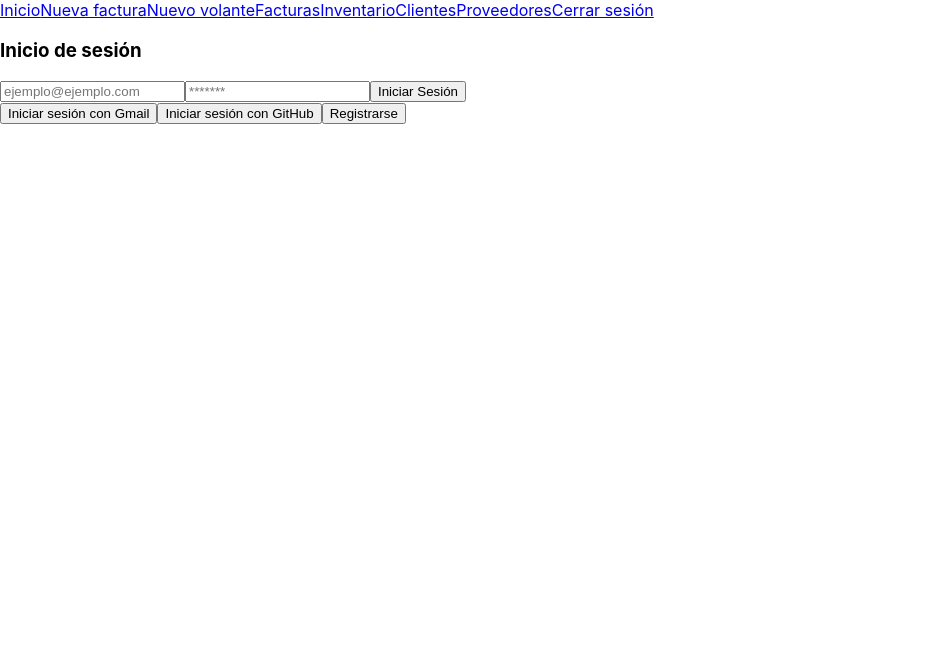
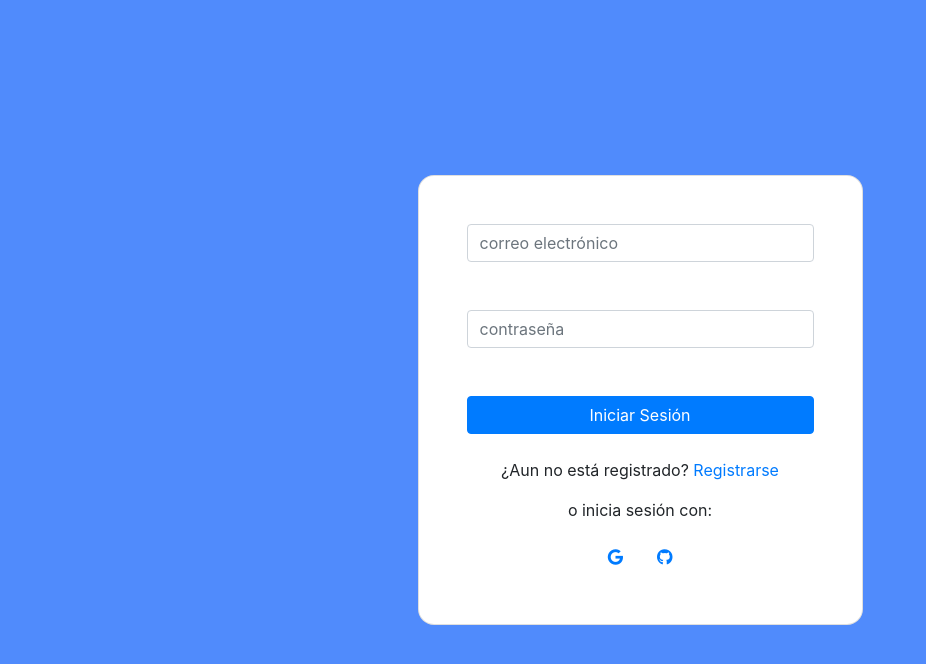
Before and after one commit to svntivgo/front-donraul, a React (Create React App) app: page /login in a window 1280 px wide. Shown: the top 664 px of the page, without its empty margins (0-926 px from the left). Built offline with nearby package versions, Linux system fonts and the light colour scheme.

Commit message:
estilos bootstrap para login y registrar

```diff
--- a/public/index.html
+++ b/public/index.html
@@ -24,11 +24,13 @@
       work correctly both with client-side routing and a non-root public URL.
       Learn how to configure a non-root public URL by running `npm run build`.
     -->
-    <script
-      src="https://cdn.jsdelivr.net/npm/bootstrap@5.1.3/dist/js/bootstrap.bundle.min.js"
-      integrity="sha384-ka7Sk0Gln4gmtz2MlQnikT1wXgYsOg+OMhuP+IlRH9sENBO0LRn5q+8nbTov4+1p"
+    <link
+      rel="stylesheet"
+      href="https://stackpath.bootstrapcdn.com/bootstrap/4.1.0/css/bootstrap.min.css"
+      integrity="sha384-9gVQ4dYFwwWSjIDZnLEWnxCjeSWFphJiwGPXr1jddIhOegiu1FwO5qRGvFXOdJZ4"
       crossorigin="anonymous"
-    ></script>
+    />
+    <script src="https://kit.fontawesome.com/bba05b0e25.js" crossorigin="anonymous"></script>
     <title>Ferretería Don Raúl</title>
   </head>
   <body>
--- a/src/components/Login.jsx
+++ b/src/components/Login.jsx
@@ -17,33 +17,76 @@ function Login({ authHandle, gmailSigninHandle, githubSigninHandle, auth }) {
   if (auth) return <Navigate to="/"></Navigate>;
 
   return (
-    <div>
-      <h3>Inicio de sesión</h3>
-      <form onSubmit={submitHandle}>
+    <section
+      class="vh-100"
+      style={{ height: "100vh", backgroundColor: "#508bfc" }}
+    >
+      <div class="container py-5 h-100">
+        <div class="row d-flex justify-content-center align-items-center h-100">
+          <div class="col-12 col-md-8 col-lg-6 col-xl-5">
+            <div class="card shadow-2-strong" style={{ borderRadius: "1rem" }}>
+              <div class="card-body p-5 text-center">
+                <form className="login__formulario" onSubmit={submitHandle}>
+                  <div className="form-outline mb-4">
                     <input
+                      className="login__email form-control"
                       required
                       name="email"
                       id="email"
                       type={"email"}
-          placeholder="ejemplo@ejemplo.com"
+                      placeholder="correo electrónico"
                     ></input>
+                    <label className="form-label" for="email"></label>
+                  </div>
+                  <div className="form-outline mb-4">
                     <input
+                      className="login__password form-control"
                       required
                       name="password"
                       id="password"
                       type={"password"}
-          placeholder="*******"
+                      placeholder="contraseña"
                     ></input>
-        <button type="submit">Iniciar Sesión</button>
+                    <label class="form-label" for="password"></label>
+                  </div>
+                  <button
+                    className="login__boton iniciar-sesion btn btn-primary btn-block mb-4"
+                    type="submit"
+                  >
+                    Iniciar Sesión
+                  </button>
                 </form>
-      <button onClick={() => gmailSigninHandle()}>
-        Iniciar sesión con Gmail
+                <div className="text-center">
+                  <p>
+                    ¿Aun no está registrado?{" "}
+                    <a
+                      className="login_boton registrarse"
+                      onClick={() => navigate("/registrar")}
+                      href="/registrar#"
+                    >
+                      Registrarse
+                    </a>
+                  </p>
+                  <p>o inicia sesión con:</p>
+                  <button
+                    className="login__boton iniciar-gmail btn btn-link btn-floating mx-1"
+                    onClick={() => gmailSigninHandle()}
+                  >
+                    <i class="fab fa-google"></i>
                   </button>
-      <button onClick={() => githubSigninHandle()}>
-        Iniciar sesión con GitHub
+                  <button
+                    className="login__boton iniciar-github btn btn-link btn-floating mx-1"
+                    onClick={() => githubSigninHandle()}
+                  >
+                    <i class="fab fa-github"></i>
                   </button>
-      <button onClick={() => navigate("/registrar")}>Registrarse</button>
                 </div>
+              </div>
+            </div>
+          </div>
+        </div>
+      </div>
+    </section>
   );
 }
 
--- a/src/components/Navbar.jsx
+++ b/src/components/Navbar.jsx
@@ -3,7 +3,10 @@ import { connect } from "react-redux";
 import { Link } from "react-router-dom";
 import { unsetAuth } from "../actions/actions";
 
-const Navbar = ({ authHandle }) => {
+const Navbar = ({ authHandle, auth }) => {
+
+  if (!auth) return <></>;
+
   return (
     <>
       <nav>
--- a/src/components/Registrar.jsx
+++ b/src/components/Registrar.jsx
@@ -20,26 +20,51 @@ function Registrar({ authHandle, auth }) {
   if (auth) return <Navigate to="/"></Navigate>;
 
   return (
-    <div>
-      <h3>Registro</h3>
-      <form onSubmit={submitHandle}>
+    <section
+      class="vh-100"
+      style={{ height: "100vh", backgroundColor: "#508bfc" }}
+    >
+      <div class="container py-5 h-100">
+        <div class="row d-flex justify-content-center align-items-center h-100">
+          <div class="col-12 col-md-8 col-lg-6 col-xl-5">
+            <div class="card shadow-2-strong" style={{ borderRadius: "1rem" }}>
+              <div class="card-body p-5 text-center">
+                <form className="login__formulario" onSubmit={submitHandle}>
+                  <div className="form-outline mb-4">
                     <input
+                      className="login__email form-control"
                       required
                       name="email"
                       id="email"
                       type={"email"}
-          placeholder="ejemplo@ejemplo.com"
+                      placeholder="correo electrónico"
                     ></input>
+                    <label className="form-label" for="email"></label>
+                  </div>
+                  <div className="form-outline mb-4">
                     <input
+                      className="login__password form-control"
                       required
                       name="password"
                       id="password"
                       type={"password"}
-          placeholder="*******"
+                      placeholder="contraseña"
                     ></input>
-        <button type="submit">Registrar</button>
+                    <label class="form-label" for="password"></label>
+                  </div>
+                  <button
+                    className="login__boton iniciar-sesion btn btn-primary btn-block mb-4"
+                    type="submit"
+                  >
+                    Registrar
+                  </button>
                 </form>
               </div>
+            </div>
+          </div>
+        </div>
+      </div>
+    </section>
   );
 }
 
```
Lines whose indentation alone changed are shown as unchanged.
